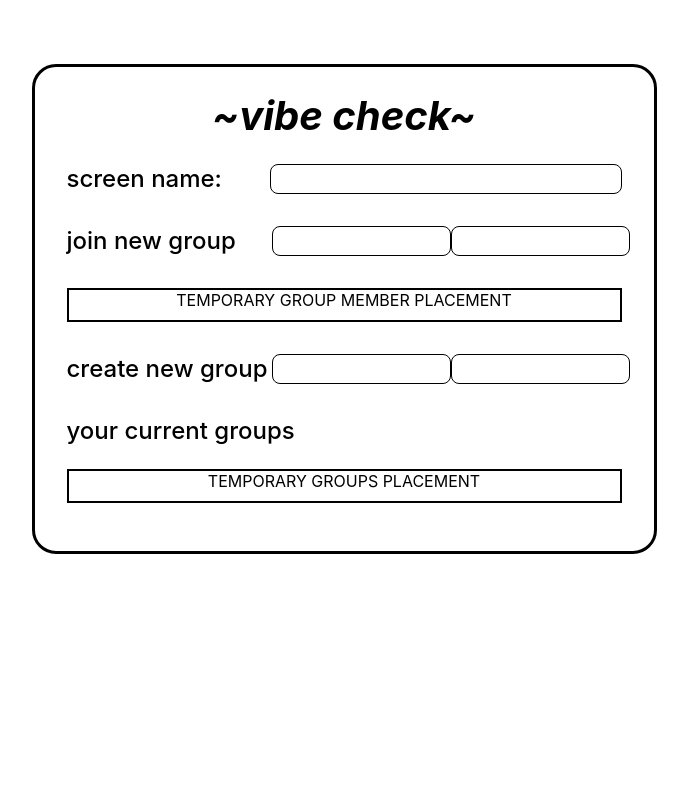
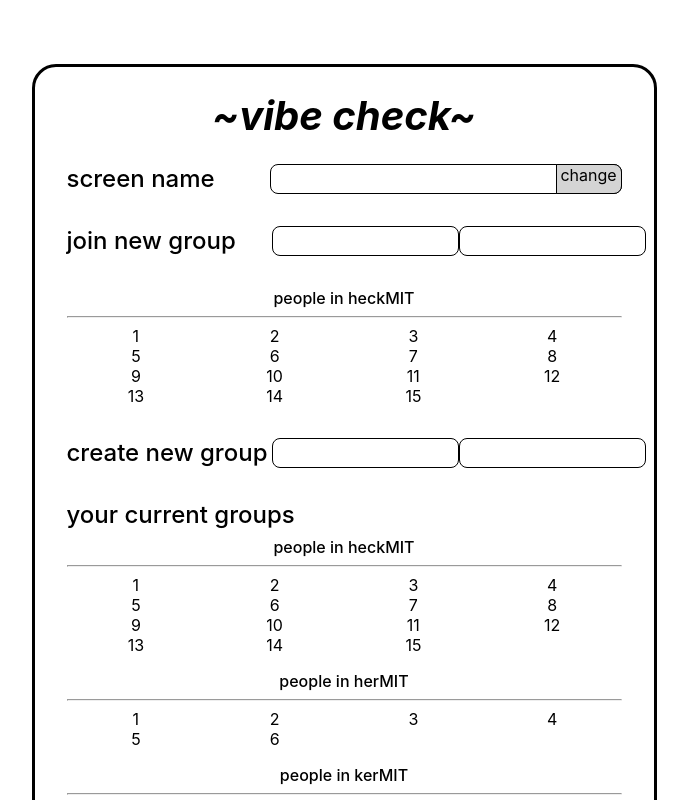
Before and after one commit to cindy-x-wang/vibecheck, a React (Create React App) app in the folder settings-tab/: page / in a window 1280 px wide. Shown: the top 800 px of the page, without its empty margins (296-984 px from the left). Built offline with nearby package versions, Linux system fonts and the light colour scheme.

Commit message:
implemented more front end web app structure

```diff
--- a/settings-tab/src/App.css
+++ b/settings-tab/src/App.css
@@ -3,6 +3,13 @@
   max-width: 625px;
   margin: 0 auto;
   padding: 64px;
+}
+
+.App-vibeBox {
+  border: 3px solid black;
+  border-radius: 24px;
+  padding: 16px 32px;
+  text-align: center;
 }
 
 .App-title {
@@ -11,12 +18,7 @@
   font-size: 40px;
 }
 
-.App-vibeBox {
-  border: 3px solid black;
-  border-radius: 24px;
-  padding: 16px 32px;
-  text-align: center;
-}
+/**Classes for Inputs**/
 
 .App-fieldContainer {
   display: flex;
@@ -43,18 +45,44 @@ input {
   border: 1px solid black;
   height: 28px;
   padding: 0;
+  padding-left: 8px;
 }
 
 input:focus {
   outline: none;
 }
 
+.App-nameContainer {
+  position:relative;
+  text-align: center;
+}
 
 .App-name {
-  width: 350px;
+  width: 342px;
+}
+
+.App-nameSubmit {
+  position: absolute;
+  top: 0;
+  right: 0;
+
+  border: 1px solid black;
+  height: 28px;
+  width: 64px;
+
+  background-color: #d4d4d4;
+  border-radius: 0px 8px 8px 0px;
+}
+
+.App-nameSubmit:hover {
+  background-color: #cacaca;
 }
 
 .App-displayGroups{
   text-align: left;
   margin-bottom: 24px;
 }
+
+.App-group {
+  margin-bottom: 8px;
+}
--- a/settings-tab/src/App.js
+++ b/settings-tab/src/App.js
@@ -1,16 +1,36 @@
 import React from 'react';
 import logo from './logo.svg';
 import './App.css';
+import Group from './Group.js';
+
 
 class App extends React.Component {
 
   constructor(props) {
     super(props);
+    this.state = {
+      groupMembers: [1, 2, 3, 4, 5, 6, 7, 8, 9, 10, 11, 12, 13, 14 ,15],
+      groupName: 'heckMIT',
+      groups: {
+        'heckMIT':  [1, 2, 3, 4, 5, 6, 7, 8, 9, 10, 11, 12, 13, 14 ,15],
+        'herMIT': [1,2,3,4,5,6],
+        'kerMIT': [2,3,4],
+        'turNIP': [2, 4, 6, 10]
+      }
+    }
 
   }
 
 
   render() {
+    let first = true;
+    let groups = [];
+    console.log(Object.entries(this.state.groups));
+    for(const [groupName, groupMembers] of Object.entries(this.state.groups)) {
+      groups.push(<Group groupMembers={groupMembers} groupName={groupName} first={first}/>);
+      first = false;
+    }
+
     return (
       <>
         <div className='App-container'>
@@ -18,8 +38,12 @@ class App extends React.Component {
             <div className='App-title'><em>~vibe check~</em></div>
 
             <div className='App-fieldContainer'>
-              <div className='App-fields'> screen name: </div>
-              <input className='App-name'/>
+              <div className='App-fields'> screen name </div>
+              <div className='App-nameContainer'>
+                <input className='App-name'/>
+                <div className='App-nameSubmit'> change </div>
+              </div>
+
             </div>
 
             <div className='App-fieldContainer'>
@@ -30,9 +54,9 @@ class App extends React.Component {
               </div>
             </div>
 
-            <div style={{border: '2px solid black', height: 30, marginBottom: 32}}> TEMPORARY GROUP MEMBER PLACEMENT </div>
+            <Group groupMembers={this.state.groupMembers} groupName={this.state.groupName} first={true}/>
 
-            <div className='App-fieldContainer'>
+            <div className='App-fieldContainer' style={{marginTop: 32}}>
               <div className='App-fields'> create new group </div>
               <div className='App-inputContainer'>
                 <input />
@@ -41,10 +65,10 @@ class App extends React.Component {
             </div>
 
             <div className='App-displayGroups'>
-              <div className='App-fields'> your current groups </div>
+              <div className='App-fields App-group'> your current groups </div>
+              {groups}
             </div>
 
-            <div style={{border: '2px solid black', height: 30, marginBottom: 32}}> TEMPORARY GROUPS PLACEMENT </div>
 
           </div>
         </div>
--- /dev/null
+++ b/settings-tab/src/Group.css
@@ -0,0 +1,14 @@
+.Group-displayMembers {
+    display: grid;
+    grid-template-columns: 25% 25% 25% 25%;
+    margin-bottom: 16px;
+}
+
+.Group-groupTitle {
+    font-weight: 500;
+}
+
+
+.Group-displayMembersContainer {
+    text-align: center;
+}
--- /dev/null
+++ b/settings-tab/src/Group.js
@@ -0,0 +1,31 @@
+import React from 'react';
+import logo from './logo.svg';
+import './Group.css';
+
+class Group extends React.Component {
+
+  constructor(props) {
+    super(props);
+    this.state = {
+
+    }
+
+  }
+
+
+  render() {
+    return (
+      <>
+        <div className='Group-displayMembersContainer'>
+          <div className='Group-groupTitle'> people in {this.props.groupName} </div>
+          <hr/>
+          <div className='Group-displayMembers'>
+            {this.props.groupMembers.map((e) => <div> {e} </div>)}
+          </div>
+        </div>
+      </>
+    );
+  }
+}
+
+export default Group;
```
